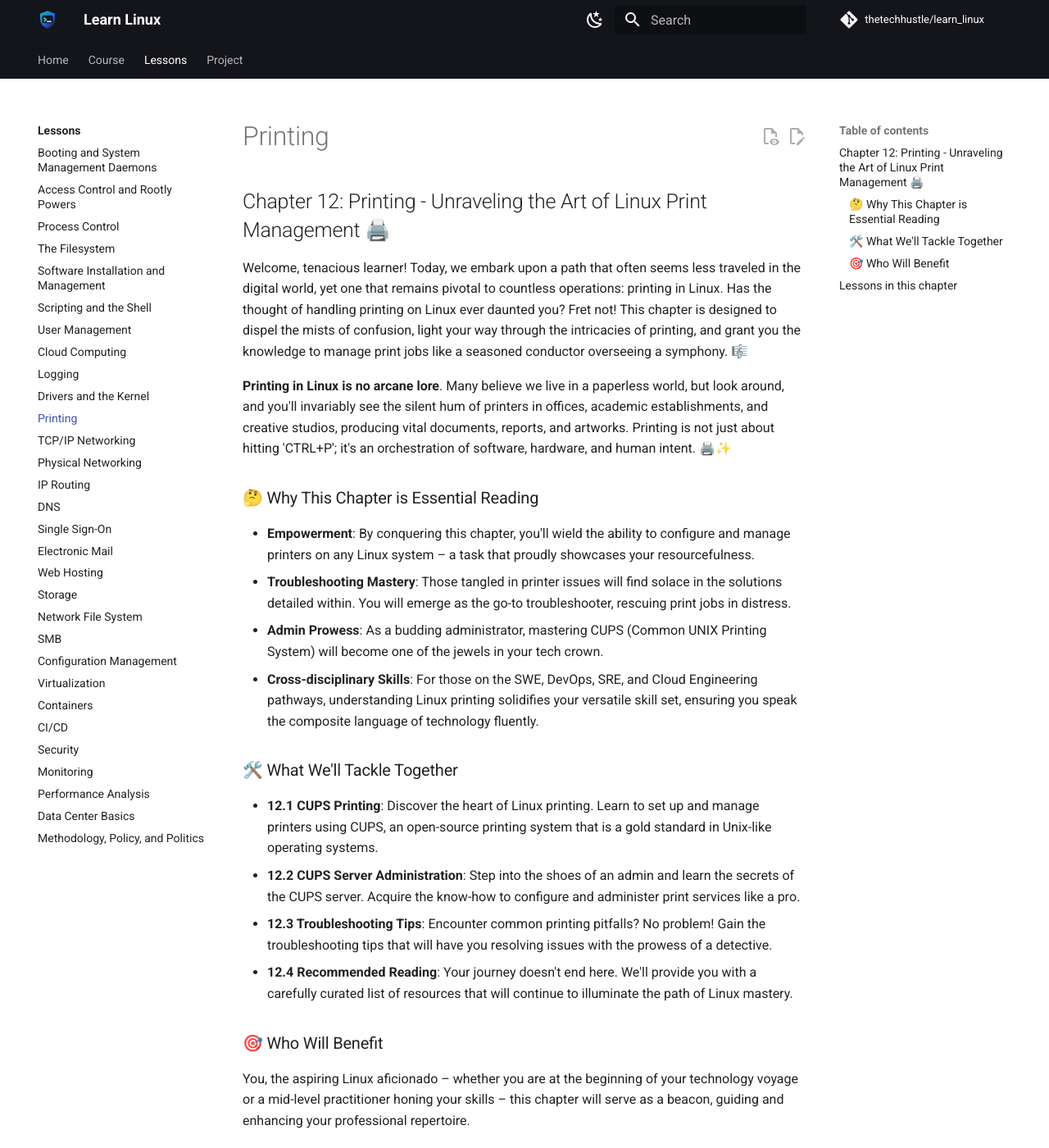
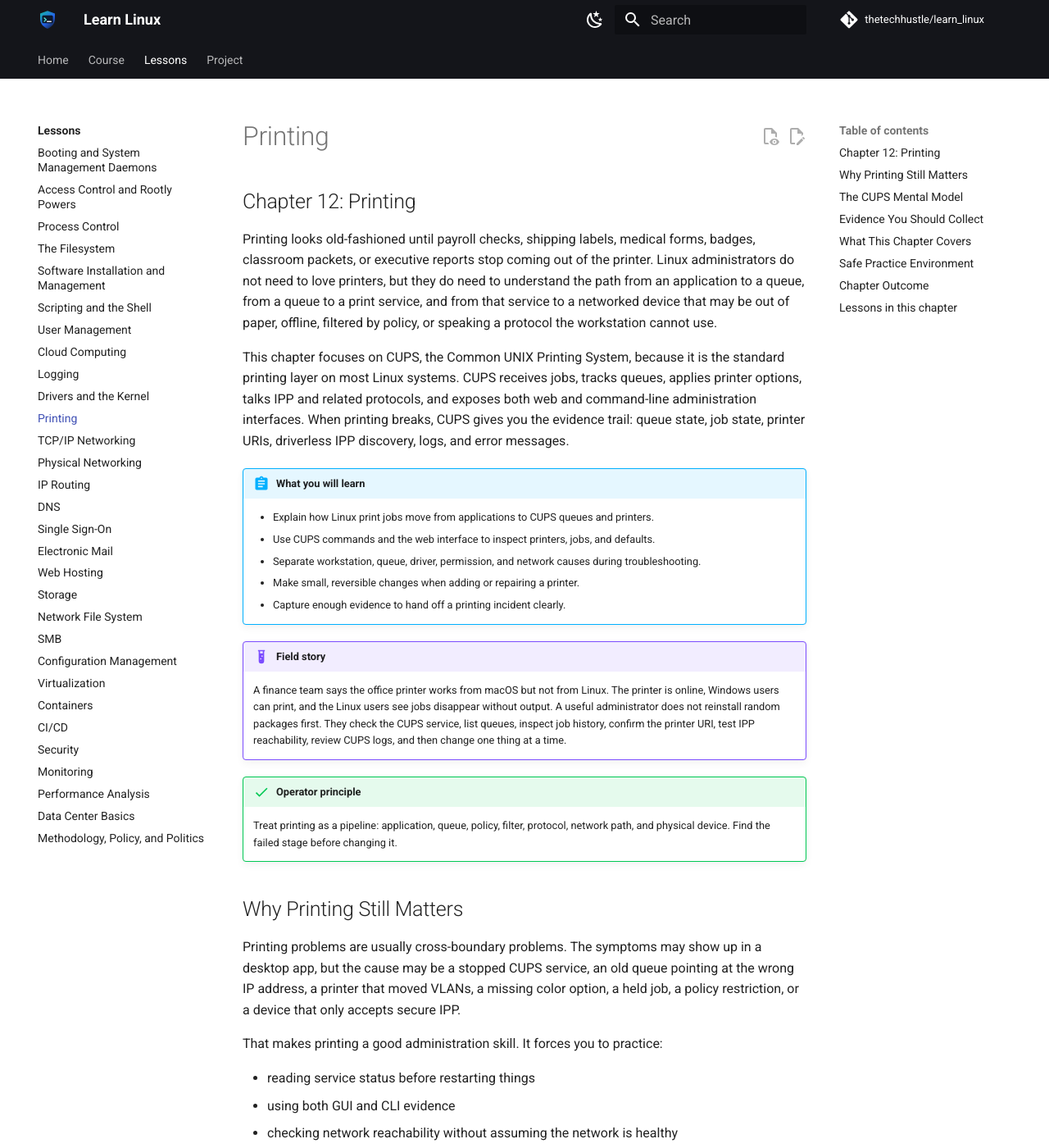
Before and after one commit to thetechhustle/learn_linux, an MkDocs documentation site: the page built from docs/lessons/12_printing/README.md, in a window 1280 px wide and 1400 px high. Shown: the whole window at 82% size. Built offline with MkDocs 1.6.1 and Material for MkDocs 9.7.7, drawn with Linux system fonts in a browser that asks for light colours; comment, search, counter and statistics services are not loaded; some of the changed text lies outside the part shown.

Commit message:
Improve Chapter 12 printing overview (#93)
Co-authored-by: Jules Ai <jules@Juless-Air.ts.net lan>

````diff
--- a/docs/lessons/12_printing/README.md
+++ b/docs/lessons/12_printing/README.md
@@ -1,38 +1,148 @@
-## Chapter 12: Printing - Unraveling the Art of Linux Print Management 🖨️
+## Chapter 12: Printing
 
-Welcome, tenacious learner! Today, we embark upon a path that often seems less traveled in the digital world, yet one that remains pivotal to countless operations: printing in Linux. Has the thought of handling printing on Linux ever daunted you? Fret not! This chapter is designed to dispel the mists of confusion, light your way through the intricacies of printing, and grant you the knowledge to manage print jobs like a seasoned conductor overseeing a symphony. 🎼
+Printing looks old-fashioned until payroll checks, shipping labels, medical forms,
+badges, classroom packets, or executive reports stop coming out of the printer.
+Linux administrators do not need to love printers, but they do need to understand
+the path from an application to a queue, from a queue to a print service, and from
+that service to a networked device that may be out of paper, offline, filtered by
+policy, or speaking a protocol the workstation cannot use.
 
-**Printing in Linux is no arcane lore**. Many believe we live in a paperless world, but look around, and you'll invariably see the silent hum of printers in offices, academic establishments, and creative studios, producing vital documents, reports, and artworks. Printing is not just about hitting 'CTRL+P'; it's an orchestration of software, hardware, and human intent. 🖨️✨
+This chapter focuses on CUPS, the Common UNIX Printing System, because it is the
+standard printing layer on most Linux systems. CUPS receives jobs, tracks queues,
+applies printer options, talks IPP and related protocols, and exposes both web and
+command-line administration interfaces. When printing breaks, CUPS gives you the
+evidence trail: queue state, job state, printer URIs, driverless IPP discovery,
+logs, and error messages.
 
-### 🤔 Why This Chapter is Essential Reading
+!!! abstract "What you will learn"
+    - Explain how Linux print jobs move from applications to CUPS queues and printers.
+    - Use CUPS commands and the web interface to inspect printers, jobs, and defaults.
+    - Separate workstation, queue, driver, permission, and network causes during troubleshooting.
+    - Make small, reversible changes when adding or repairing a printer.
+    - Capture enough evidence to hand off a printing incident clearly.
 
-- **Empowerment**: By conquering this chapter, you'll wield the ability to configure and manage printers on any Linux system – a task that proudly showcases your resourcefulness.
-- **Troubleshooting Mastery**: Those tangled in printer issues will find solace in the solutions detailed within. You will emerge as the go-to troubleshooter, rescuing print jobs in distress.
-- **Admin Prowess**: As a budding administrator, mastering CUPS (Common UNIX Printing System) will become one of the jewels in your tech crown.
-- **Cross-disciplinary Skills**: For those on the SWE, DevOps, SRE, and Cloud Engineering pathways, understanding Linux printing solidifies your versatile skill set, ensuring you speak the composite language of technology fluently.
+!!! example "Field story"
+    A finance team says the office printer works from macOS but not from Linux.
+    The printer is online, Windows users can print, and the Linux users see jobs
+    disappear without output. A useful administrator does not reinstall random
+    packages first. They check the CUPS service, list queues, inspect job history,
+    confirm the printer URI, test IPP reachability, review CUPS logs, and then
+    change one thing at a time.
 
-### 🛠️ What We'll Tackle Together
+!!! success "Operator principle"
+    Treat printing as a pipeline: application, queue, policy, filter, protocol,
+    network path, and physical device. Find the failed stage before changing it.
 
-- **12.1 CUPS Printing**: Discover the heart of Linux printing. Learn to set up and manage printers using CUPS, an open-source printing system that is a gold standard in Unix-like operating systems.
-- **12.2 CUPS Server Administration**: Step into the shoes of an admin and learn the secrets of the CUPS server. Acquire the know-how to configure and administer print services like a pro.
-- **12.3 Troubleshooting Tips**: Encounter common printing pitfalls? No problem! Gain the troubleshooting tips that will have you resolving issues with the prowess of a detective.
-- **12.4 Recommended Reading**: Your journey doesn't end here. We'll provide you with a carefully curated list of resources that will continue to illuminate the path of Linux mastery.
+## Why Printing Still Matters
 
-### 🎯 Who Will Benefit
+Printing problems are usually cross-boundary problems. The symptoms may show up in
+a desktop app, but the cause may be a stopped CUPS service, an old queue pointing
+at the wrong IP address, a printer that moved VLANs, a missing color option, a
+held job, a policy restriction, or a device that only accepts secure IPP.
 
-You, the aspiring Linux aficionado – whether you are at the beginning of your technology voyage or a mid-level practitioner honing your skills – this chapter will serve as a beacon, guiding and enhancing your professional repertoire.
+That makes printing a good administration skill. It forces you to practice:
 
-Embrace the challenge and let the pages ahead transform complexity into clarity. By the end of this chapter, not only will you navigate the Linux printing landscape with confidence, but you will also stand proud as a Linux printing maestro, ready to impress and excel in any technical dialogue or task that comes your way.
+- reading service status before restarting things
+- using both GUI and CLI evidence
+- checking network reachability without assuming the network is healthy
+- understanding defaults, permissions, and queue state
+- documenting the exact printer, job, and error message
 
-So, roll up your sleeves and let's fine-tune your abilities – it's time to become a Linux printing virtuoso! 🏆🐧
+## The CUPS Mental Model
+
+CUPS sits between user applications and printers.
+
+1. An application submits a job.
+2. CUPS places the job in a queue.
+3. The queue applies defaults and policy.
+4. CUPS filters or prepares the job as needed.
+5. CUPS sends the job to the printer using a backend such as IPP, socket, LPD, or
+   a local device backend.
+6. The printer accepts, rejects, prints, holds, or errors the job.
+
+For modern printers, driverless IPP is often the cleanest path. Older devices may
+still require vendor drivers, PPD files, or legacy protocols. The operational
+habit is the same either way: discover the queue, inspect its configuration, send
+a small test job, and observe where the job changes state.
+
+## Evidence You Should Collect
+
+When someone reports a printing issue, collect facts before changing the setup.
+
+Useful first questions:
+
+- Which host or user is affected?
+- Which printer or queue name is affected?
+- Does the job appear in the queue?
+- Does the job fail, hold, complete without output, or never submit?
+- Does printing work from another OS, user, network, or application?
+- Did the printer IP, hostname, access policy, driver, or CUPS package change?
+
+Useful first commands:
+
+```bash
+systemctl status cups
+lpstat -t
+lpstat -p
+lpstat -o
+lpoptions -p PRINTER_NAME -l
+journalctl -u cups --since "30 minutes ago"
+```
+
+For networked printers, also check reachability:
+
+```bash
+ping PRINTER_HOSTNAME_OR_IP
+ippfind
+ip route get PRINTER_IP
+```
+
+## What This Chapter Covers
+
+- **12.1 CUPS Printing** introduces CUPS from the workstation side: installing or
+  verifying the service, adding a printer, listing queues, setting defaults, and
+  sending test jobs.
+- **12.2 CUPS Server Administration** moves into shared service administration:
+  configuration files, remote access, browsing, policy, logs, and safe service
+  changes.
+- **12.3 Troubleshooting Tips** gives you an incident workflow for stuck jobs,
+  held queues, driver or filter failures, unreachable printers, and confusing
+  completed-without-output cases.
+- **12.4 Recommended Reading** points you toward CUPS, IPP, OpenPrinting, and
+  distribution documentation that are worth keeping close.
+
+## Safe Practice Environment
+
+You can practice most of this chapter without touching a real office printer.
+
+Good lab options:
+
+- use a disposable VM
+- install CUPS locally
+- add a PDF or file-backed test printer if available
+- inspect queues and service state
+- submit harmless text jobs
+- test commands without changing production queues
+
+Avoid experimenting on a shared print server during business hours. Restarting
+CUPS, deleting queues, changing defaults, or replacing drivers can disrupt other
+people's work.
+
+## Chapter Outcome
+
+By the end of this chapter, you should be able to look at a Linux printing problem
+and describe the next safe diagnostic step. You will know where CUPS keeps the
+queue state, how to inspect jobs, how to send a small test page, and how to decide
+whether the issue is local configuration, server policy, network reachability, or
+the printer itself.
 
 <!-- lesson-index:start -->
 
 ## Lessons in this chapter
 
-- [12.1 CUPS Printing 🖨️](12.1_cups_printing.md)
-- [12.2 CUPS Server Administration 🖨️👑](12.2_cups_server_administration.md)
-- [🕵️‍♂️ 12.3 Troubleshooting Tips](12.3_troubleshooting_tips.md)
+- [12.1 CUPS Printing](12.1_cups_printing.md)
+- [12.2 CUPS Server Administration](12.2_cups_server_administration.md)
+- [12.3 Troubleshooting Tips](12.3_troubleshooting_tips.md)
 - [12.4 Recommended Reading](12.4_recommended_reading.md)
 
 <!-- lesson-index:end -->
````
